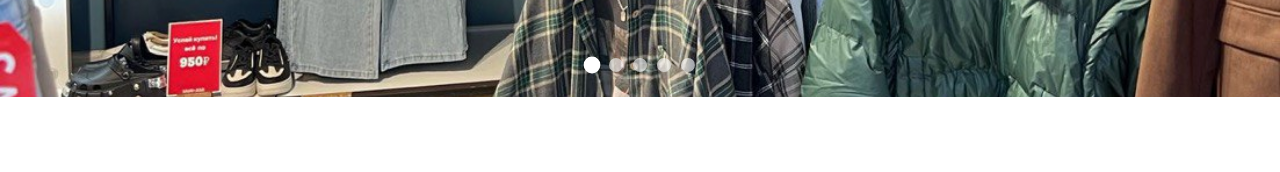
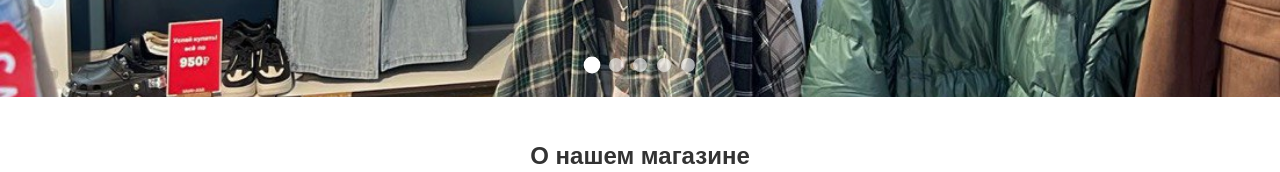
Before and after one commit to nikitingggarin/monami, a plain HTML site: page index.html in a window 1280 px wide. Shown: the part 543-715 px from the top of the page. Drawn offline with Linux system fonts and the light colour scheme.

Commit message:
релиз 1.2

```diff
--- a/style.css
+++ b/style.css
@@ -14,8 +14,12 @@ section {
     scroll-margin-top: 80px;
 }
 
-#hero, #about, #contacts {
+#about, #contacts {
     padding: 40px 0;
+}
+
+#hero {
+    padding-top: 40px;
 }
 
 body {
```
